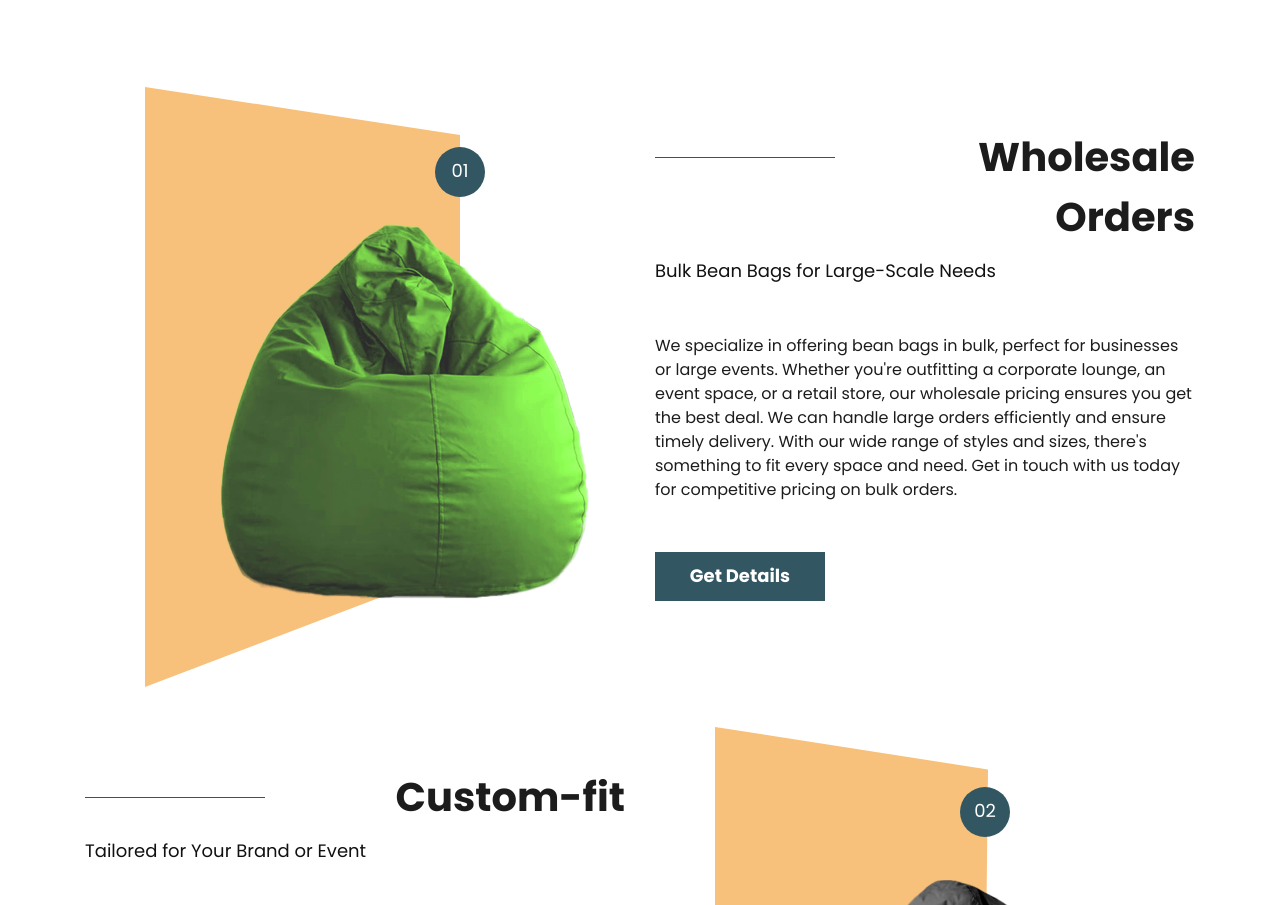
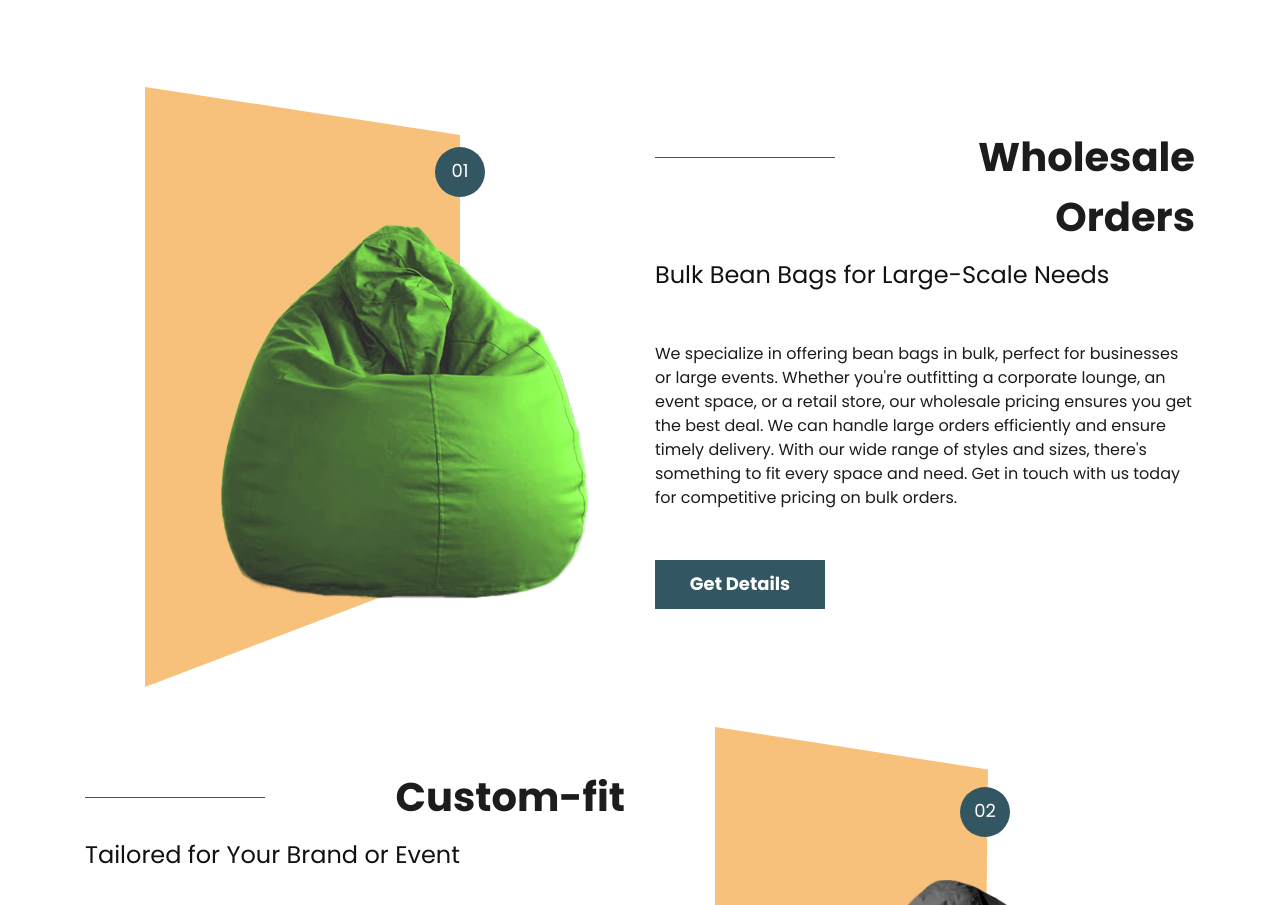
Before and after one commit to jobin114141/BeanBagss, a plain HTML site: page index.html in a window 1280 px wide. Shown: the part 907-1812 px from the top of the page. Drawn offline with nearby package versions, Linux system fonts and the light colour scheme; files whose address does not match are found by name.

Commit message:
Update index.html

```diff
--- a/index.html
+++ b/index.html
@@ -170,7 +170,7 @@
                   </div>
                   <div class="col-md-6">
                      <h3 class="cycles_text">Wholesale <br> Orders</h3>
-                     <h3 class=""> Bulk Bean Bags for Large-Scale Needs</h3>
+                     <h1 class=""> Bulk Bean Bags for Large-Scale Needs</h1>
                      <p class="lorem_text">We specialize in offering bean bags in bulk, perfect for businesses or large events. Whether you're outfitting a corporate lounge, an event space, or a retail store, our wholesale pricing ensures you get the best deal. We can handle large orders efficiently and ensure timely delivery. With our wide range of styles and sizes, there's something to fit every space and need. Get in touch with us today for competitive pricing on bulk orders.</p>
                      <div class="btn_main">
                         <div class="buy_bt"><a href="https://wa.me/971588930500">Get Details</a></div>
@@ -185,7 +185,7 @@
                <div class="row">
                   <div class="col-md-6">
                      <h1 class="cycles_text">Custom-fit</h1>
-                     <h3 class="">Tailored for Your Brand or Event</h3>
+                     <h1 class="">Tailored for Your Brand or Event</h1>
                      <p class="lorem_text">Our bean bags are designed with versatility in mind, offering a chic, adaptable solution for various spaces. Their contemporary look and range of customizable options ensure they complement any interior design with ease.</p>
                      <div class="btn_main">
                         <div class="buy_bt"><a href="https://wa.me/971588930500">Get Details</a></div>
@@ -210,7 +210,7 @@
                   </div>
                   <div class="col-md-6">
                      <h1 class="cycles_text">Rent Bean  <br>Bags</h1>
-                     <h3 class="">Flexible Solutions for Short-Term Use</h3>
+                     <h1 class="">Flexible Solutions for Short-Term Use</h1>
                      <p class="lorem_text">Our bean bags are engineered with top-quality materials and construction techniques to ensure exceptional durability. Designed to withstand everyday use, they retain their shape and comfort over time, making them a lasting investment in your home.</p>
                      <div class="btn_main">
                         <div class="buy_bt"><a href="https://wa.me/971588930500">Get Details</a></div>
```
